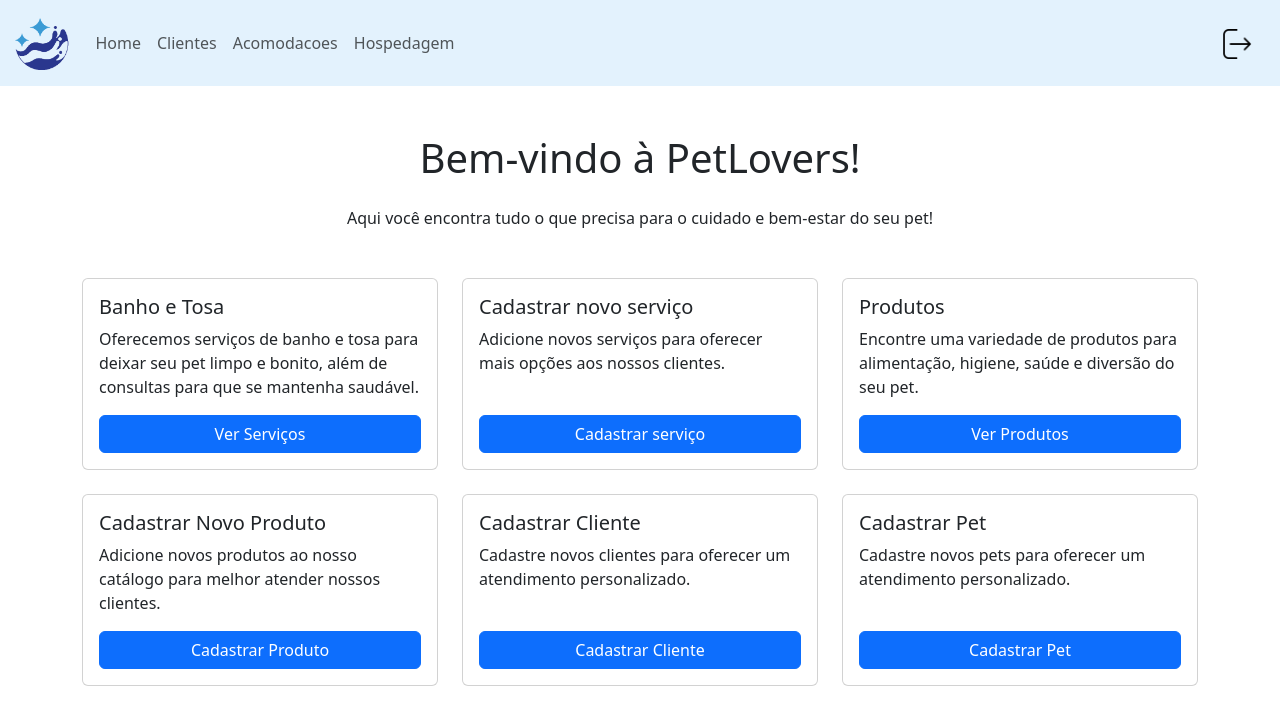
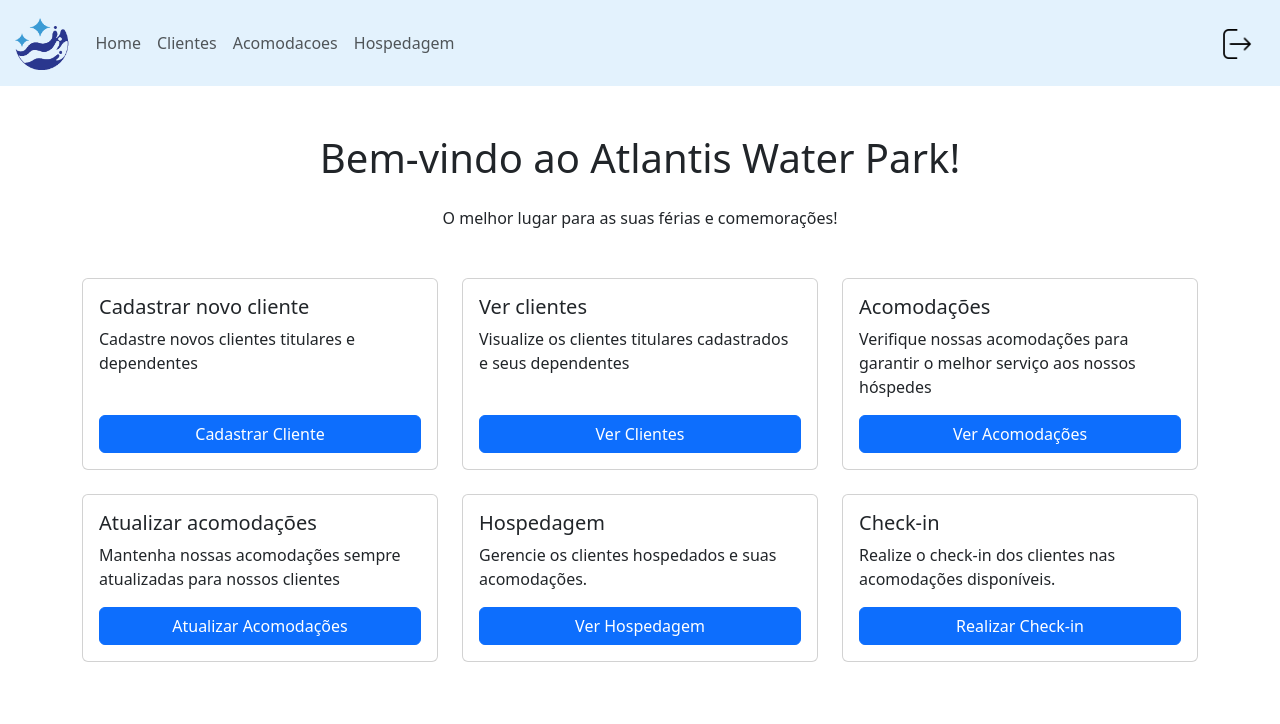
Before and after one commit to SBittencourt/ListaAtlantis---tecnicas-II, a React (Create React App) app in the folder sistema/: page /home in a window 1280 px wide. Shown: the top 724 px of the page. Built offline with nearby package versions, Linux system fonts and the light colour scheme.

Commit message:
Terminando de ajeitar o home

```diff
--- a/sistema/src/componentes/Home.tsx
+++ b/sistema/src/componentes/Home.tsx
@@ -9,42 +9,42 @@
     return (
         <div className="container my-5">
             <div className="text-center mb-5">
-                <h1 className="mb-4">Bem-vindo à PetLovers!</h1>
+                <h1 className="mb-4">Bem-vindo ao Atlantis Water Park!</h1>
                 <p className="mb-4">
-                    Aqui você encontra tudo o que precisa para o cuidado e bem-estar do seu pet!
+                    O melhor lugar para as suas férias e comemorações!
                 </p>
             </div>
             <div className="row justify-content-center">
                 <div className="col-md-4 d-flex mb-4">
                     <div className="card h-100 w-100">
                         <div className="card-body d-flex flex-column">
-                            <h5 className="card-title">Banho e Tosa</h5>
+                            <h5 className="card-title">Cadastrar novo cliente</h5>
                             <p className="card-text flex-grow-1">
-                                Oferecemos serviços de banho e tosa para deixar seu pet limpo e bonito, além de consultas para que se mantenha saudável.
+                                Cadastre novos clientes titulares e dependentes
                             </p>
-                            <Link to="/servicos" className="btn btn-primary mt-auto">Ver Serviços</Link>
+                            <Link to="/cadastro" className="btn btn-primary mt-auto">Cadastrar Cliente</Link>
                         </div>
                     </div>
                 </div>
                 <div className="col-md-4 d-flex mb-4">
                     <div className="card h-100 w-100">
                         <div className="card-body d-flex flex-column">
-                            <h5 className="card-title">Cadastrar novo serviço</h5>
+                            <h5 className="card-title">Ver clientes</h5>
                             <p className="card-text flex-grow-1">
-                                Adicione novos serviços para oferecer mais opções aos nossos clientes.
+                                Visualize os clientes titulares cadastrados e seus dependentes
                             </p>
-                            <Link to="/cadastro-servicos" className="btn btn-primary mt-auto">Cadastrar serviço</Link>
+                            <Link to="/clientes" className="btn btn-primary mt-auto">Ver Clientes</Link>
                         </div>
                     </div>
                 </div>
                 <div className="col-md-4 d-flex mb-4">
                     <div className="card h-100 w-100">
                         <div className="card-body d-flex flex-column">
-                            <h5 className="card-title">Produtos</h5>
+                            <h5 className="card-title">Acomodações</h5>
                             <p className="card-text flex-grow-1">
-                                Encontre uma variedade de produtos para alimentação, higiene, saúde e diversão do seu pet.
+                                Verifique nossas acomodações para garantir o melhor serviço aos nossos hóspedes
                             </p>
-                            <Link to="/produtos" className="btn btn-primary mt-auto">Ver Produtos</Link>
+                            <Link to="/acomodacoes" className="btn btn-primary mt-auto">Ver Acomodações</Link>
                         </div>
                     </div>
                 </div>
@@ -53,33 +53,33 @@
                 <div className="col-md-4 d-flex mb-4">
                     <div className="card h-100 w-100">
                         <div className="card-body d-flex flex-column">
-                            <h5 className="card-title">Cadastrar Novo Produto</h5>
+                            <h5 className="card-title">Atualizar acomodações</h5>
                             <p className="card-text flex-grow-1">
-                                Adicione novos produtos ao nosso catálogo para melhor atender nossos clientes.
+                                Mantenha nossas acomodações sempre atualizadas para nossos clientes
                             </p>
-                            <Link to="/cadastro-produtos" className="btn btn-primary mt-auto">Cadastrar Produto</Link>
+                            <Link to="/cadastro-acomodacao" className="btn btn-primary mt-auto">Atualizar Acomodações</Link>
                         </div>
                     </div>
                 </div>
                 <div className="col-md-4 d-flex mb-4">
                     <div className="card h-100 w-100">
                         <div className="card-body d-flex flex-column">
-                            <h5 className="card-title">Cadastrar Cliente</h5>
+                            <h5 className="card-title">Hospedagem</h5>
                             <p className="card-text flex-grow-1">
-                                Cadastre novos clientes para oferecer um atendimento personalizado.
+                                Gerencie os clientes hospedados e suas acomodações.
                             </p>
-                            <Link to="/cadastro" className="btn btn-primary mt-auto">Cadastrar Cliente</Link>
+                            <Link to="/hospedagem" className="btn btn-primary mt-auto">Ver Hospedagem</Link>
                         </div>
                     </div>
                 </div>
                 <div className="col-md-4 d-flex mb-4">
                     <div className="card h-100 w-100">
                         <div className="card-body d-flex flex-column">
-                            <h5 className="card-title">Cadastrar Pet</h5>
+                            <h5 className="card-title">Check-in</h5>
                             <p className="card-text flex-grow-1">
-                                Cadastre novos pets para oferecer um atendimento personalizado.
+                                Realize o check-in dos clientes nas acomodações disponíveis.
                             </p>
-                            <Link to="/cadastro-pet" className="btn btn-primary mt-auto">Cadastrar Pet</Link>
+                            <Link to="/check-in" className="btn btn-primary mt-auto">Realizar Check-in</Link>
                         </div>
                     </div>
                 </div>
```
